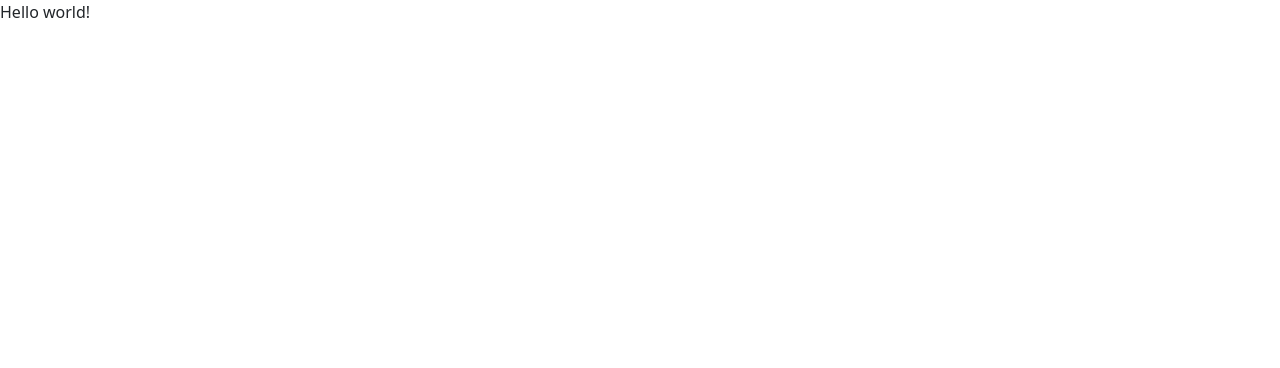
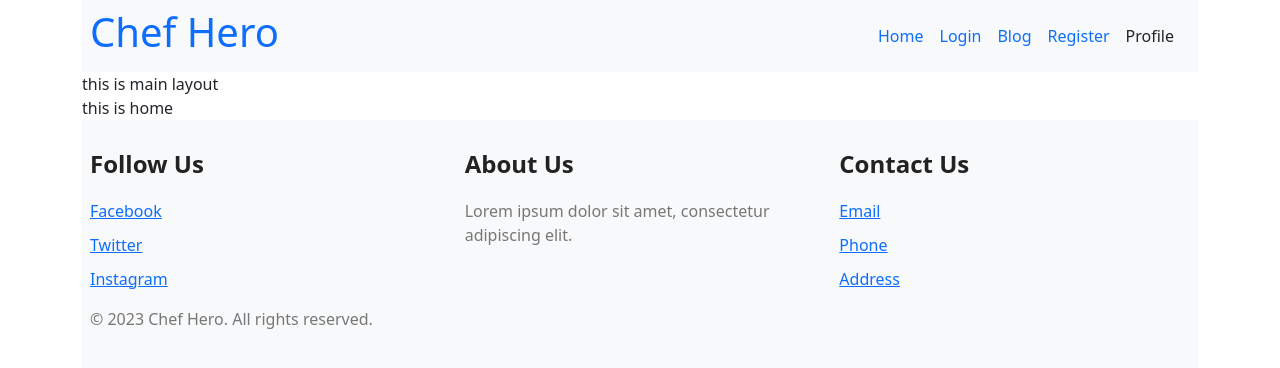
Before and after one commit to sakil470004/chef-hero-client, a React (Vite) app: page / in a window 1280 px wide. Shown: the top 368 px of the page. Built offline with nearby package versions, Linux system fonts and the light colour scheme.

Commit message:
adding header and footer

```diff
--- a/index.html
+++ b/index.html
@@ -4,7 +4,7 @@
     <meta charset="UTF-8" />
     <link rel="icon" type="image/svg+xml" href="/vite.svg" />
     <meta name="viewport" content="width=device-width, initial-scale=1.0" />
-    <title>Vite + React</title>
+    <title>Chef Hero</title>
   </head>
   <body>
     <div id="root"></div>
--- /dev/null
+++ b/src/Components/Footer.css
@@ -0,0 +1,32 @@
+.footer {
+    background-color: #f8f9fa;
+    padding: 30px 0;
+    color: #777;
+  }
+
+  .footer h4 {
+    color: #222;
+    font-weight: 600;
+    margin-bottom: 20px;
+  }
+
+  .footer ul li {
+    margin-bottom: 10px;
+  }
+
+  @media (max-width: 767px) {
+    .footer {
+      text-align: center;
+    }
+    .footer ul {
+      margin: 0;
+      padding: 0;
+    }
+    .footer ul li {
+      display: inline-block;
+      margin: 0 10px;
+    }
+    .footer p {
+      margin-top: 20px;
+    }
+  }
--- /dev/null
+++ b/src/Components/Footer.jsx
@@ -0,0 +1,37 @@
+import { Col, Container, Row } from "react-bootstrap";
+import './Footer.css'
+function Footer() {
+    return (
+      <div className="footer px-2">
+        <Row>
+          <Col md="4">
+            <h4>Follow Us</h4>
+            <ul className="list-unstyled">
+              <li><a href="#">Facebook</a></li>
+              <li><a href="#">Twitter</a></li>
+              <li><a href="#">Instagram</a></li>
+            </ul>
+          </Col>
+          <Col md="4">
+            <h4>About Us</h4>
+            <p>Lorem ipsum dolor sit amet, consectetur adipiscing elit.</p>
+          </Col>
+          <Col md="4">
+            <h4>Contact Us</h4>
+            <ul className="list-unstyled">
+              <li><a href="#">Email</a></li>
+              <li><a href="#">Phone</a></li>
+              <li><a href="#">Address</a></li>
+            </ul>
+          </Col>
+        </Row>
+        <Row>
+          <Col md="12">
+            <p>&copy; 2023 Chef Hero. All rights reserved.</p>
+          </Col>
+        </Row>
+      </div>
+    );
+  }
+
+  export default Footer;
--- /dev/null
+++ b/src/Components/Navbar.jsx
@@ -0,0 +1,28 @@
+import Container from 'react-bootstrap/Container';
+import Nav from 'react-bootstrap/Nav';
+import Navbar from 'react-bootstrap/Navbar';
+import NavDropdown from 'react-bootstrap/NavDropdown';
+import { Link } from 'react-router-dom';
+
+function MainNav() {
+    return (
+        <Navbar className='px-2' bg="light" expand="lg">
+
+            <Link className='text-decoration-none' to={'/'}><h1 >Chef Hero</h1></Link>
+            <Navbar.Toggle aria-controls="basic-navbar-nav" />
+            <Navbar.Collapse id="basic-navbar-nav">
+                <Nav className="ms-auto d-flex gap-3 me-3">
+                    <Link className='text-decoration-none text-info-emphasis' to={'/'}>Home</Link>
+                    <Link className='text-decoration-none text-info-emphasis' to={'/login'}>Login</Link>
+                    <Link className='text-decoration-none text-info-emphasis' to={'/blog'}>Blog</Link>
+                    <Link className='text-decoration-none text-info-emphasis' to={'/register'}>Register</Link>
+                    <div>Profile</div>
+
+                </Nav>
+            </Navbar.Collapse>
+
+        </Navbar>
+    );
+}
+
+export default MainNav;
--- a/src/layout/Main.jsx
+++ b/src/layout/Main.jsx
@@ -1,15 +1,17 @@
 import React from 'react';
 import { Container } from 'react-bootstrap';
 import { Outlet } from 'react-router-dom';
+import MainNav from '../Components/Navbar';
+import Footer from '../Components/Footer';
 
 const Main = () => {
     return (
         <Container>
             {/* header */}
-
+            <MainNav/>
             this is main layout
             <Outlet />
-            {/* footer */}
+            <Footer/>
         </Container>
     );
 };
--- /dev/null
+++ b/src/pages/Home.jsx
@@ -0,0 +1,11 @@
+import React from 'react';
+
+const Home = () => {
+    return (
+        <div>
+            this is home
+        </div>
+    );
+};
+
+export default Home;
```
Also changed, not shown: src/main.jsx (+13 -1 lines), src/pages/ChefDetails.jsx (added, +11 -0 lines), src/Components/Hero.jsx (added).
